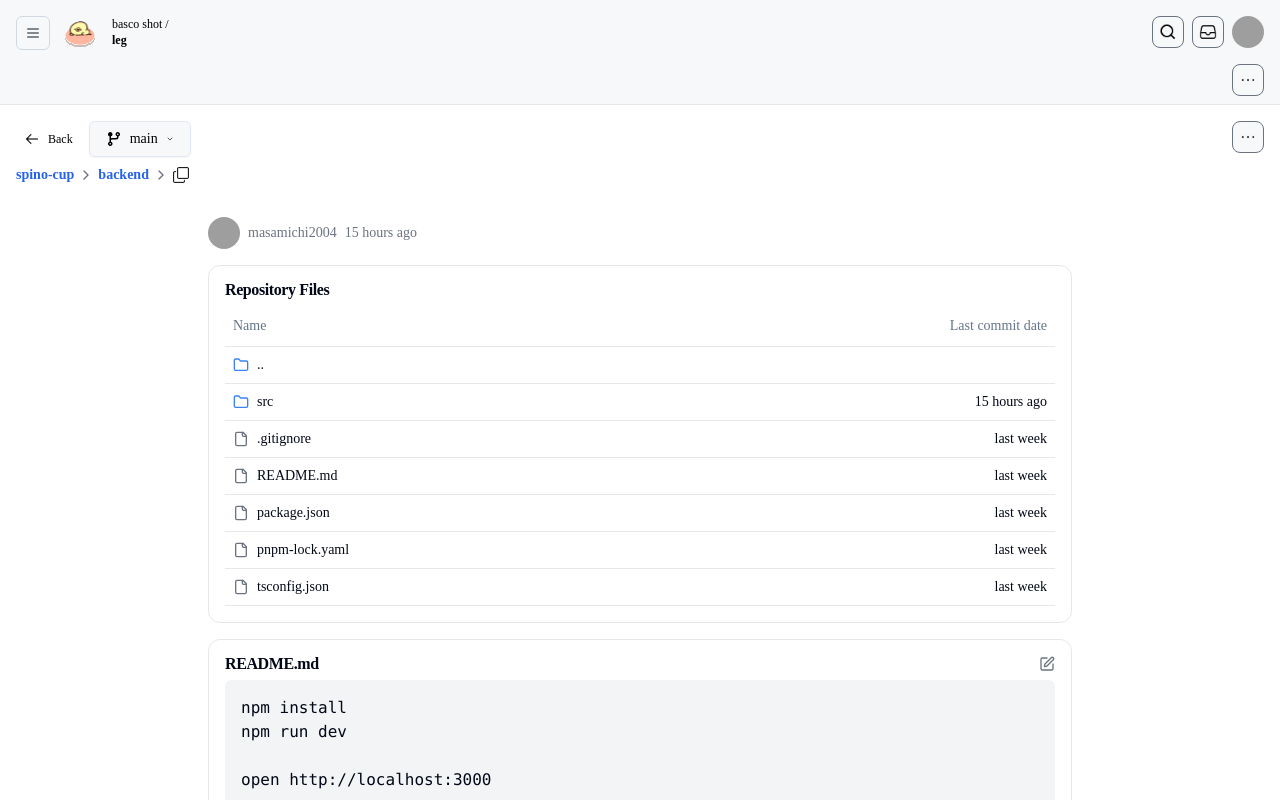
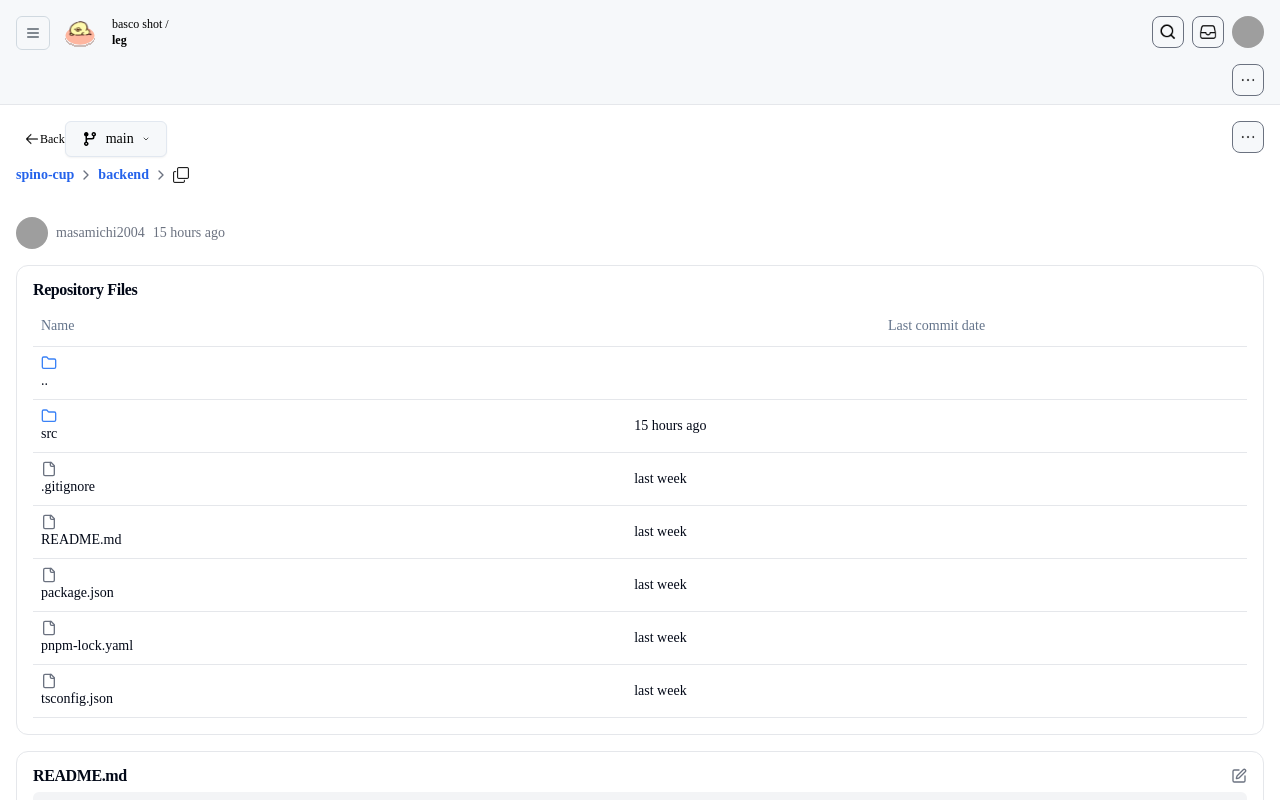
Before and after one commit to masamichi2004/spino-cup, a Next.js app in the folder frontend/: page /home/1/1/1 in a window 1280 px wide. Shown: the top 800 px of the page. Built offline with nearby package versions, Linux system fonts and the light colour scheme; grey boxes are pictures that could not be loaded.

Commit message:
fix : training

```diff
--- a/frontend/src/app/home/[name]/[part]/[training]/page.tsx
+++ b/frontend/src/app/home/[name]/[part]/[training]/page.tsx
@@ -1,12 +1,14 @@
 'use client';
-import Training from '@/src/feature/home/name/part/training/Training';
+import BackFile from '@/src/feature/BackFile/BackFile';
+import TrainingFile from '@/src/feature/TrainingFile/TrainingFile';
 import React from 'react'
 
 const page = () => {
   return (
-    <div>
-      <Training/>
-    </div>
+    <>
+      <BackFile />
+      <TrainingFile />
+    </>
   )
 }
 
--- a/frontend/src/components/BackFile.tsx
+++ b/frontend/src/feature/BackFile/BackFile.tsx
@@ -1,6 +1,6 @@
 import React from 'react';
-import Accordion from './Accordion';
-import BackLink from './BackLink';
+import Accordion from '../../components/Accordion';
+import BackLink from '../../components/BackLink';
 
 const BackFile = () => {
   return (
--- a/frontend/src/feature/home/name/part/training/Training.tsx
+++ /dev/null
@@ -1,14 +0,0 @@
-import BackFile from '@/src/components/BackFile'
-import TrainingFile from '@/src/components/TrainingFile'
-import React from 'react'
-
-const Training = () => {
-  return (
-    <>
-    <BackFile/>
-    <TrainingFile/>
-    </>
-  )
-}
-
-export default Training
```
Also changed, not shown: frontend/src/feature/TrainingFile/TrainingFile.tsx (renamed from frontend/src/components/TrainingFile.tsx).
